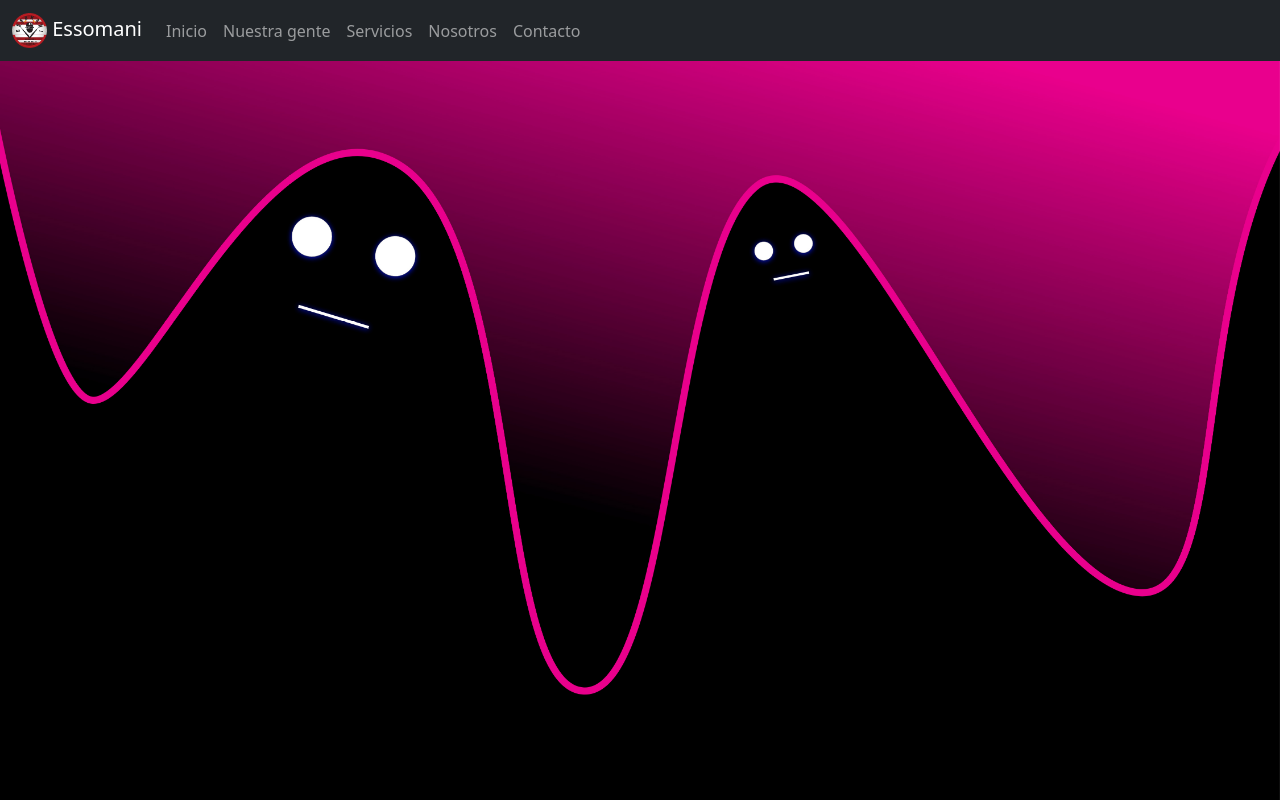
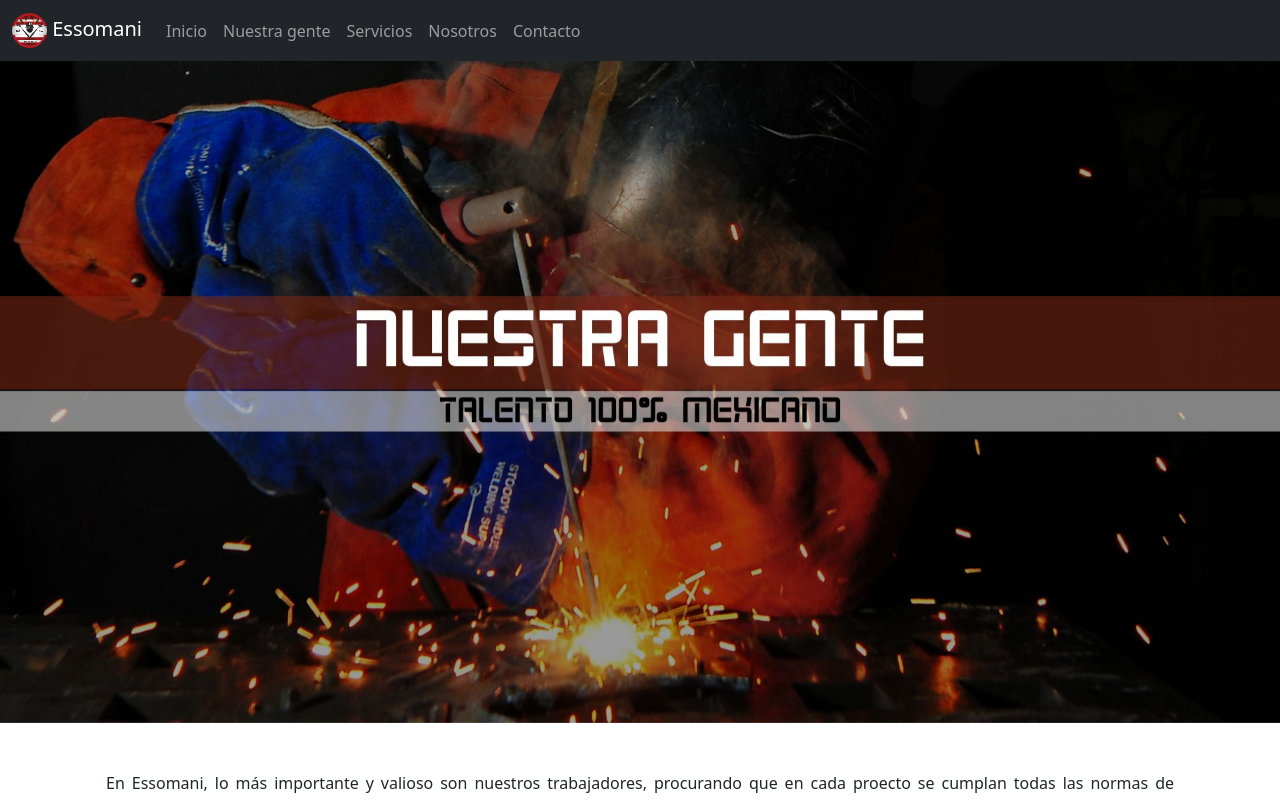
Before and after one commit to Poncho03/essomani, an Angular app: page /our-people in a window 1280 px wide. Shown: the top 800 px of the page. Built offline with nearby package versions, Linux system fonts and the light colour scheme.

Commit message:
Avances
Primeras imágenes diseñadas implementadas en la página.
Corrección de medidas de componente de carousel.

```diff
--- a/src/app/app.component.scss
+++ b/src/app/app.component.scss
@@ -1,9 +1,9 @@
 .navbar-margin-top{
-    margin-top: 7vh;
+    margin-top: 9vh;
 }
 
 @media only screen and (max-width: 1349px) {
     .navbar-margin-top{
-        margin-top: 4vh;
+        margin-top: 7vh;
     }
 }
--- a/src/app/components/carousel/carousel.component.html
+++ b/src/app/components/carousel/carousel.component.html
@@ -4,7 +4,7 @@
             class="carousel-item"
             [ngClass]="{'active': i === 0}"
             data-bs-interval="4000">
-            <img src="{{image.url}}" class="d-block w-100" alt="...">
+            <img src="{{image.url}}" class="d-block w-100 image-fixed" alt="...">
         </div>
     </div>
 
--- a/src/app/components/carousel/carousel.component.scss
+++ b/src/app/components/carousel/carousel.component.scss
@@ -1,9 +1,19 @@
 .carousel-inner {
     height: 93vh;
+}
+
+.image-fixed{
+    height: 93vh;
+    object-fit: cover;
 }
 
 @media only screen and (max-width: 1349px) {
     .carousel-inner {
         height: unset;
     }
+
+    .image-fixed {
+        height: unset;
+        object-fit: cover;
+    }
 }
--- a/src/app/pages/companies/companies.component.ts
+++ b/src/app/pages/companies/companies.component.ts
@@ -12,7 +12,7 @@ export class CompaniesComponent implements OnInit{
 
   public specialities: Specialities[] = [];
   public images: Images[] = [
-    { url: "assets/img/test.jpg" }
+    { url: "assets/img/carousel-images/nuestraGente.jpg" }
   ];
 
   constructor(private baseService: BaseService) {}
--- a/src/app/pages/home/home.component.ts
+++ b/src/app/pages/home/home.component.ts
@@ -9,7 +9,7 @@ import { Images } from 'src/app/interfaces/image';
 export class HomeComponent {
 
   public images: Images[] = [
-    { url: "assets/img/test.jpg" },
+    { url: "assets/img/carousel-images/essomani01.jpg" },
     { url: "assets/img/test.jpg" },
     { url: "assets/img/test.jpg" },
     { url: "assets/img/test.jpg" },
```
Also changed, not shown: src/assets/img/carousel-images/essomani01.jpg (added), src/assets/img/carousel-images/nuestraGente.jpg (added).
